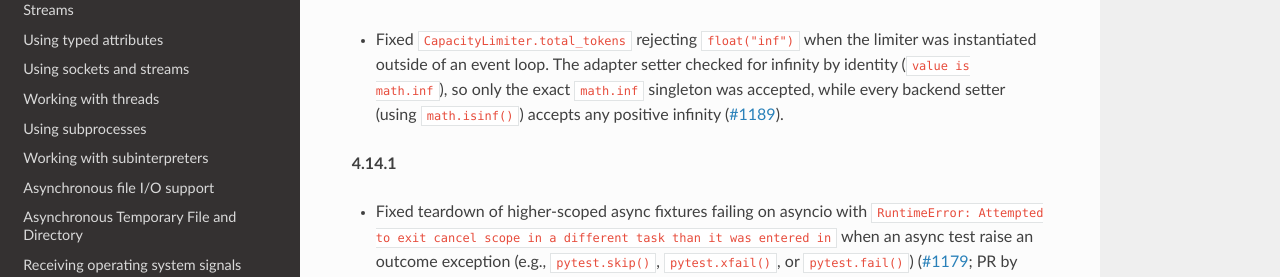
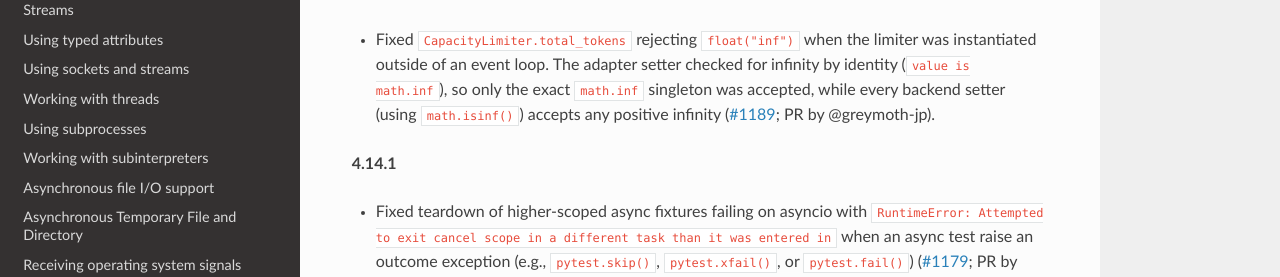
Before and after one commit to agronholm/anyio, a Sphinx documentation site: the page built from docs/versionhistory.rst, in a window 1280 px wide and 900 px high. Shown: the part 228-505 px from the top of the window. Built offline with Sphinx 7.4.7 and the Read the Docs theme 3.1.0, drawn with Linux system fonts in a browser that asks for light colours; the version number could not be read and is left out.

Commit message:
Update version history for PR attribution
Clarified pull request attribution in version history.

```diff
--- a/docs/versionhistory.rst
+++ b/docs/versionhistory.rst
@@ -9,7 +9,7 @@ This library adheres to `Semantic Versioning 2.0 <http://semver.org/>`_.
   instantiated outside of an event loop. The adapter setter checked for infinity by
   identity (``value is math.inf``), so only the exact ``math.inf`` singleton was accepted,
   while every backend setter (using ``math.isinf()``) accepts any positive infinity
-  (`#1189 <https://github.com/agronholm/anyio/pull/1189>`_).
+  (`#1189 <https://github.com/agronholm/anyio/pull/1189>`_; PR by @greymoth-jp).
 
 **4.14.1**
 
```
